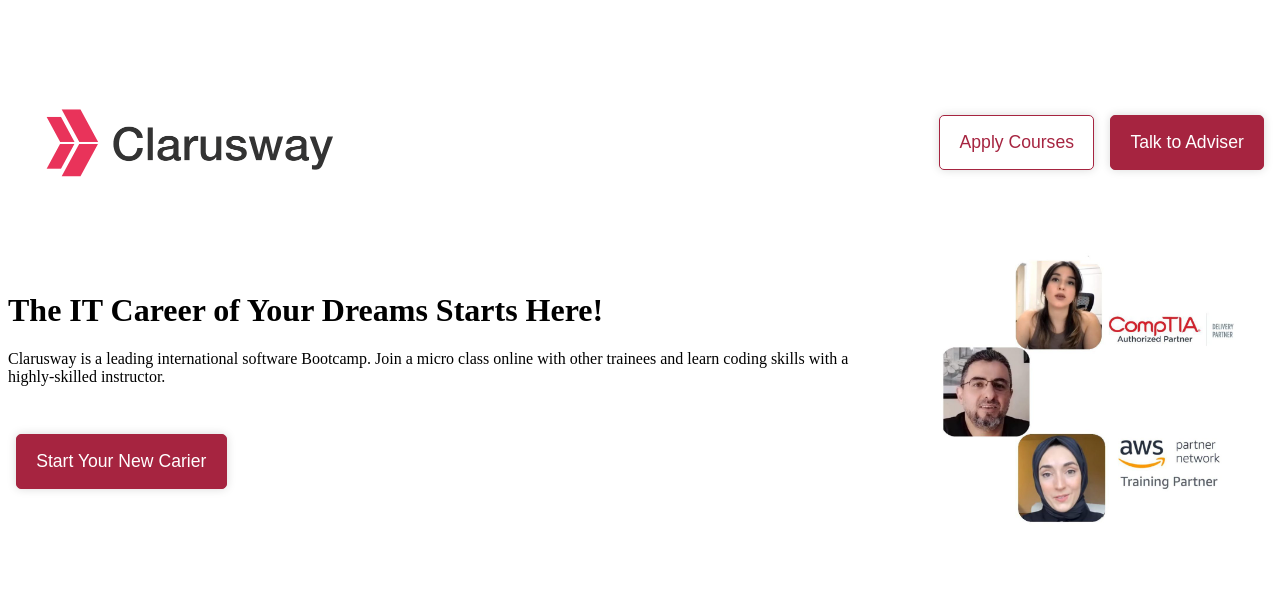
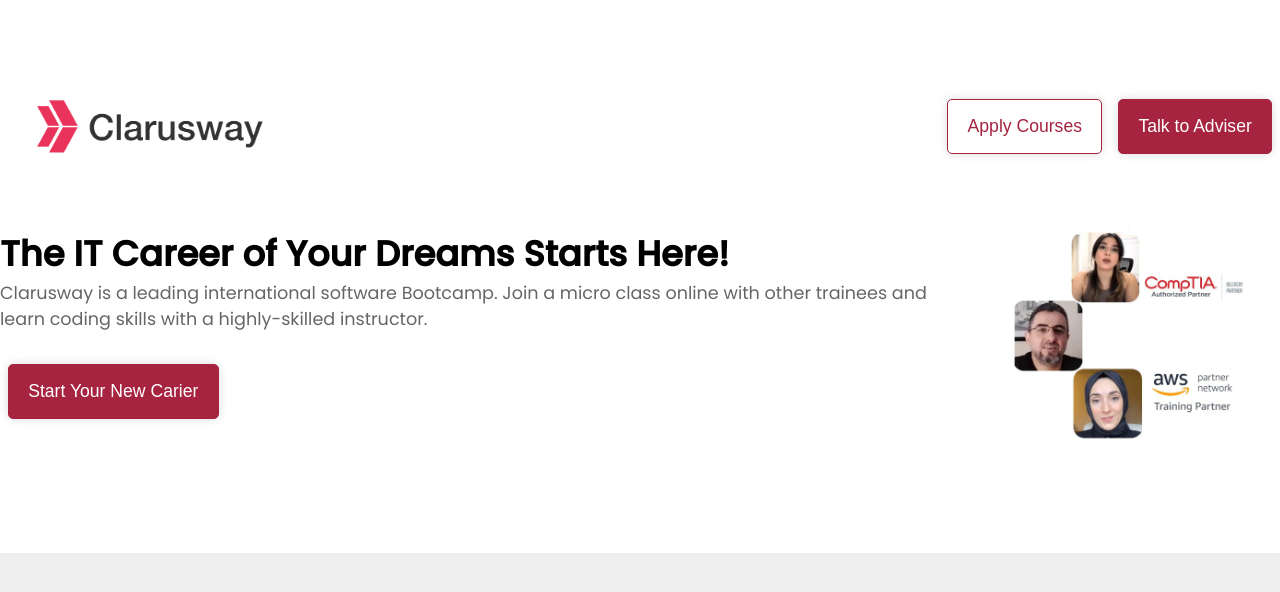
Before and after one commit to hakanbilgi/clarusway_styled.components_react_project, a React (Create React App) app: page / in a window 1280 px wide. Shown: the top 592 px of the page. Built offline with nearby package versions, Linux system fonts and the light colour scheme.

Commit message:
global styles

```diff
--- a/src/App.js
+++ b/src/App.js
@@ -1,5 +1,6 @@
 import Header from "./components/Header";
 import { ThemeProvider } from "styled-components";
+import { GlobalStyles } from "./components/styles/Global.styled";
 
 const style = {
   colors: {
@@ -14,7 +15,7 @@
 const App = () => {
   return (
     <ThemeProvider theme={style}>
-
+      <GlobalStyles/>
       <Header />
     </ThemeProvider>
   );
--- /dev/null
+++ b/src/components/styles/Global.styled.jsx
@@ -0,0 +1,20 @@
+import { createGlobalStyle } from "styled-components";
+
+export const GlobalStyles = createGlobalStyle`
+* {
+  box-sizing: border-box;
+    margin: 0;
+    padding: 0;
+}
+body{
+  background: ${({ theme }) => theme.colors.body};
+  color: "#00252e";
+  font-family: 'Poppins', sans-serif;
+  font-size: 1.1rem;
+}
+p {
+    opacity: 0.6;
+    line-height: 1.5;
+  }
+
+`;
```
